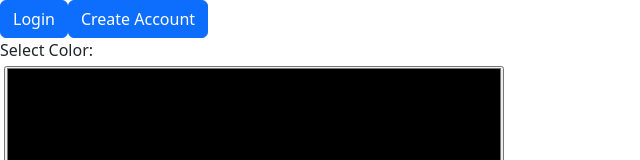
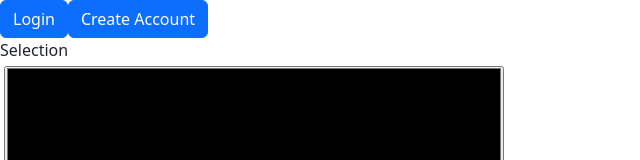
Before and after one commit to kennethlatour/Phase-4-project, a React (Create React App) app in the folder example-project/client/: page / in a window 1280 px wide. Shown: the top 160 px of the page, without its empty margins (0-640 px from the left). Built offline with nearby package versions, Linux system fonts and the light colour scheme.

Commit message:
push bugg

```diff
--- a/example-project/client/src/ColorGenerator.js
+++ b/example-project/client/src/ColorGenerator.js
@@ -38,7 +38,7 @@ function handleChange (e) {
     return(
         <div>
             <div>
-            <label for="input">Select Color:</label>
+            <label for="input">Selection</label>
             <input onChange ={handleChange} type="color" id ="input" name = "color"  className="color" ></input>
             {/* <label for="input"></label>
             <input type="color" id ="input" name = "color"  className="color" ></input> */}
```
